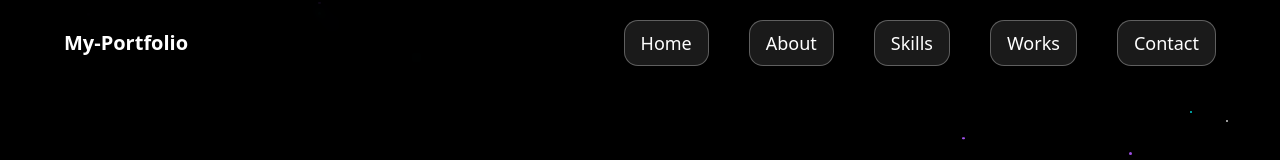
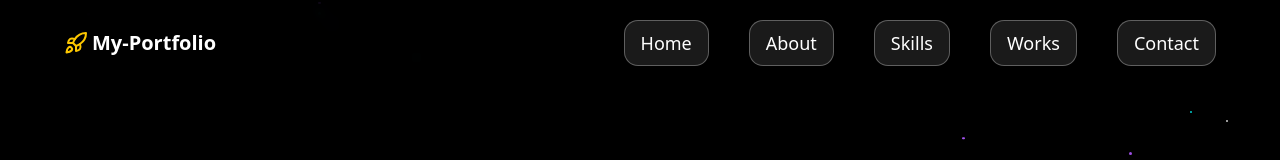
Before and after one commit to Yugo-39/my-portfolio, a Next.js app: page / in a window 1280 px wide. Shown: the top 160 px of the page. Built offline with nearby package versions, Linux system fonts and the light colour scheme.

Commit message:
header変更

```diff
--- a/src/app/components/Header.tsx
+++ b/src/app/components/Header.tsx
@@ -8,7 +8,7 @@ import {
   SheetContent,
   SheetTitle,
 } from "@/components/ui/sheet";
-import { MenuIcon } from "lucide-react";
+import { MenuIcon, Rocket } from "lucide-react";
 
 export default function Header() {
   const [open, setOpen] = useState(false);
@@ -41,7 +41,10 @@ export default function Header() {
     >
       <div className="flex justify-between items-center max-w-6xl mx-auto">
         {/* ロゴまたはタイトル */}
-        <div className="text-xl font-bold">My-Portfolio</div>
+
+        <div className="flex items-center gap-1 text-xl font-bold">
+            <Rocket className="text-yellow-400" />
+          My-Portfolio</div>
 
         {/* デスクトップメニュー */}
         <nav className="hidden md:flex gap-10 py-2 text-base md:text-lg">
```
